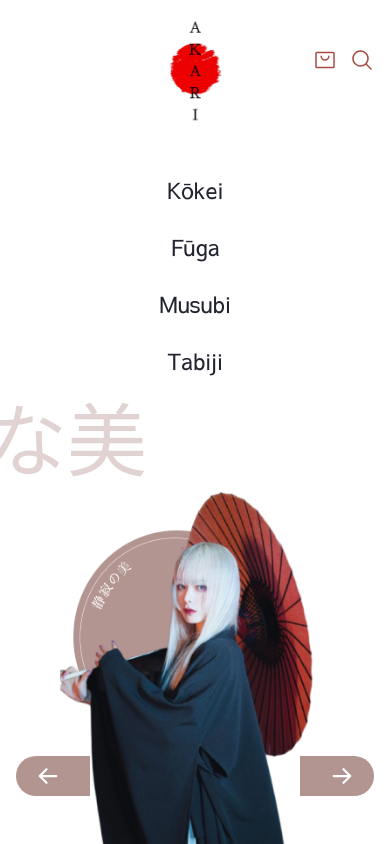
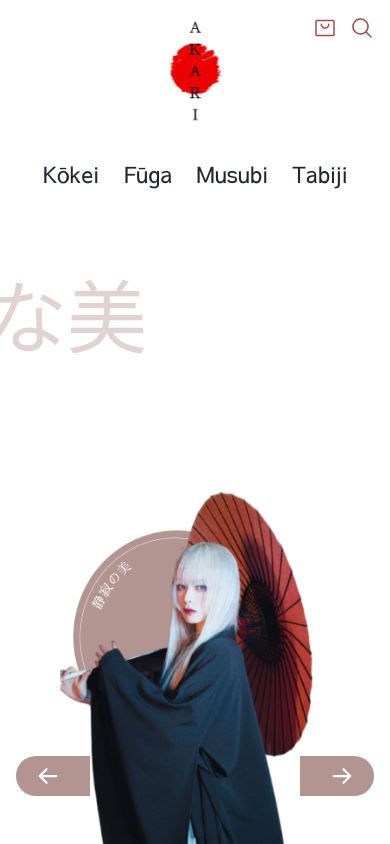
Before and after one commit to DaviSerra/Akari, a React (Vite) app: page / in a window 390 px wide. Built offline with nearby package versions, Linux system fonts and the light colour scheme; a web font is replaced by a local one.

Commit message:
feat: mobile version

```diff
--- a/src/components/Header/styles.ts
+++ b/src/components/Header/styles.ts
@@ -2,6 +2,8 @@ import styled from "styled-components";
 
 export const HeaderWrapper = styled.header`
   display: flex;
+  align-items: center;
+  justify-content: space-between;
   padding: 1.5rem;
   position: relative;
 
@@ -40,19 +42,12 @@ export const Nav = styled.nav`
   flex: 1;
   display: flex;
   justify-content: center;
-  align-items: start;
-  margin-top: 2rem;
+  margin-bottom: 4rem;
 
   @media (max-width: 768px) {
+    margin-top: 1rem;
     width: 100%;
     justify-content: center;
-
-    ul {
-      display: flex;
-      flex-direction: column;
-      align-items: center;
-      gap: 1rem;
-    }
   }
 
   ul {
@@ -96,10 +91,11 @@ export const Nav = styled.nav`
 export const IconsWrapper = styled.div`
   display: flex;
   gap: 0.8rem;
+  align-items: center;
+  margin-bottom: 4rem;
 
   svg {
     cursor: pointer;
-    margin-top: 2rem;
     color: ${(props) => props.theme["red-500"]};
     width: 1.8rem;
     height: 1.8rem;
@@ -113,6 +109,8 @@ export const IconsWrapper = styled.div`
   @media (max-width: 768px) {
     position: absolute;
     right: 1rem;
+    top: 1rem;
+
     svg {
       width: 1.5rem;
       height: 1.5rem;
@@ -129,7 +127,6 @@ export const RotatedNumber = styled.div`
   color: ${(props) => props.theme["red-500"]};
   writing-mode: vertical-rl;
   z-index: 1;
-
 
   @media (max-width: 1600px) {
     font-size: 14rem;
```
